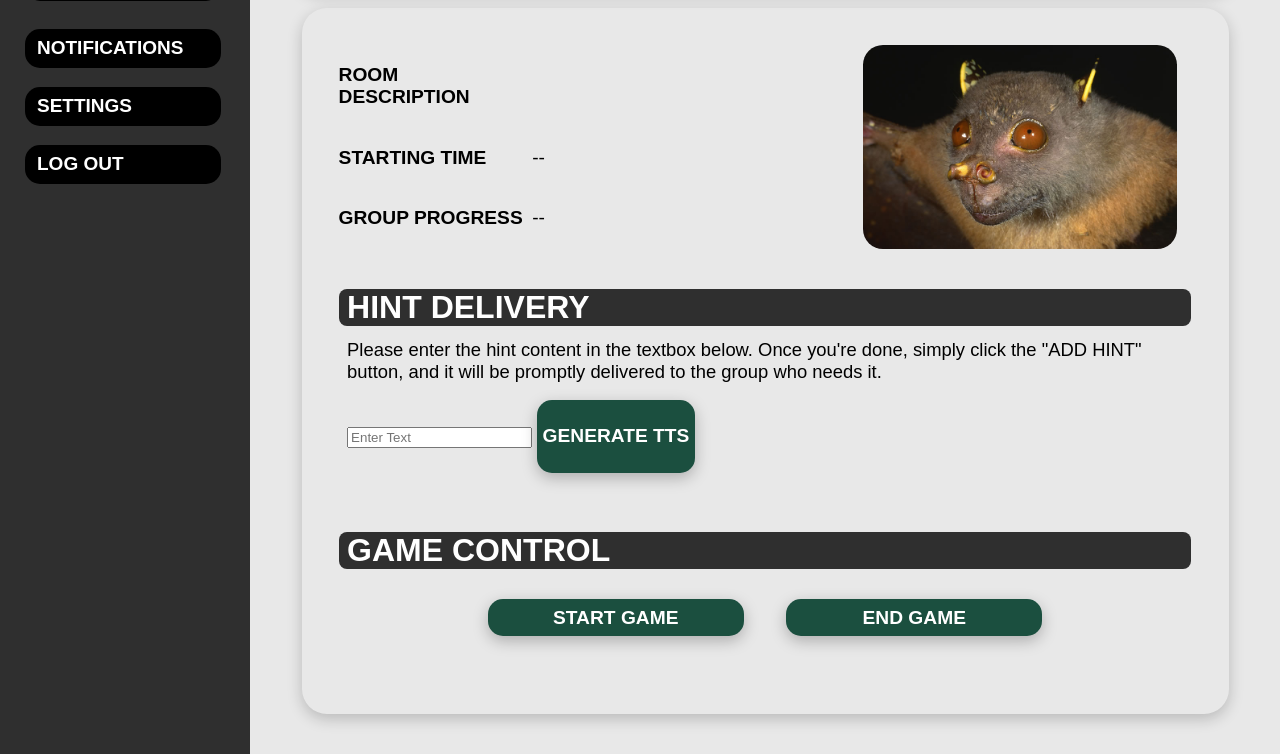
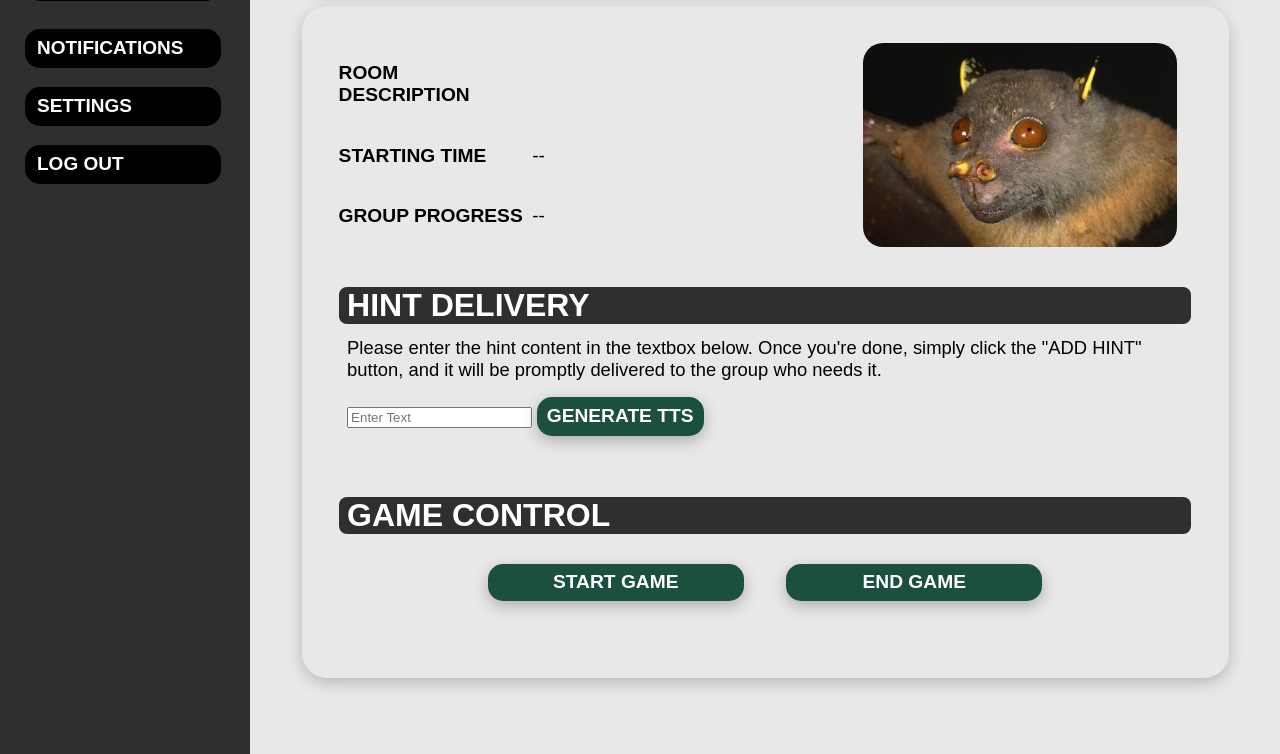
Before and after one commit to eryk-poradecki/TP_Escape_IT, a Django app: template Escape_IT/game_master/templates/game_master/room-panel-view.html in a window 1280 px wide. Shown: the part 191-945 px from the top of the page. Run offline with Django 4.2, Linux system fonts and the light colour scheme; the template is opened without the code that fills it, so the values that code supplies are empty; some web fonts are replaced.

Commit message:
style: added style for the tts submit button

```diff
--- a/Escape_IT/game_master/templates/game_master/room-panel-view.html
+++ b/Escape_IT/game_master/templates/game_master/room-panel-view.html
@@ -59,7 +59,7 @@
                 <div class="hints-layout">
                    <form id="tts-form">
                     <input type="text" id="tts-text" name="text" placeholder="Enter Text">
-                    <button type="submit">Generate TTS</button>
+                    <button class="add-hint-button" type="submit">Generate TTS</button>
                     </form>
                 </div>
 
```
